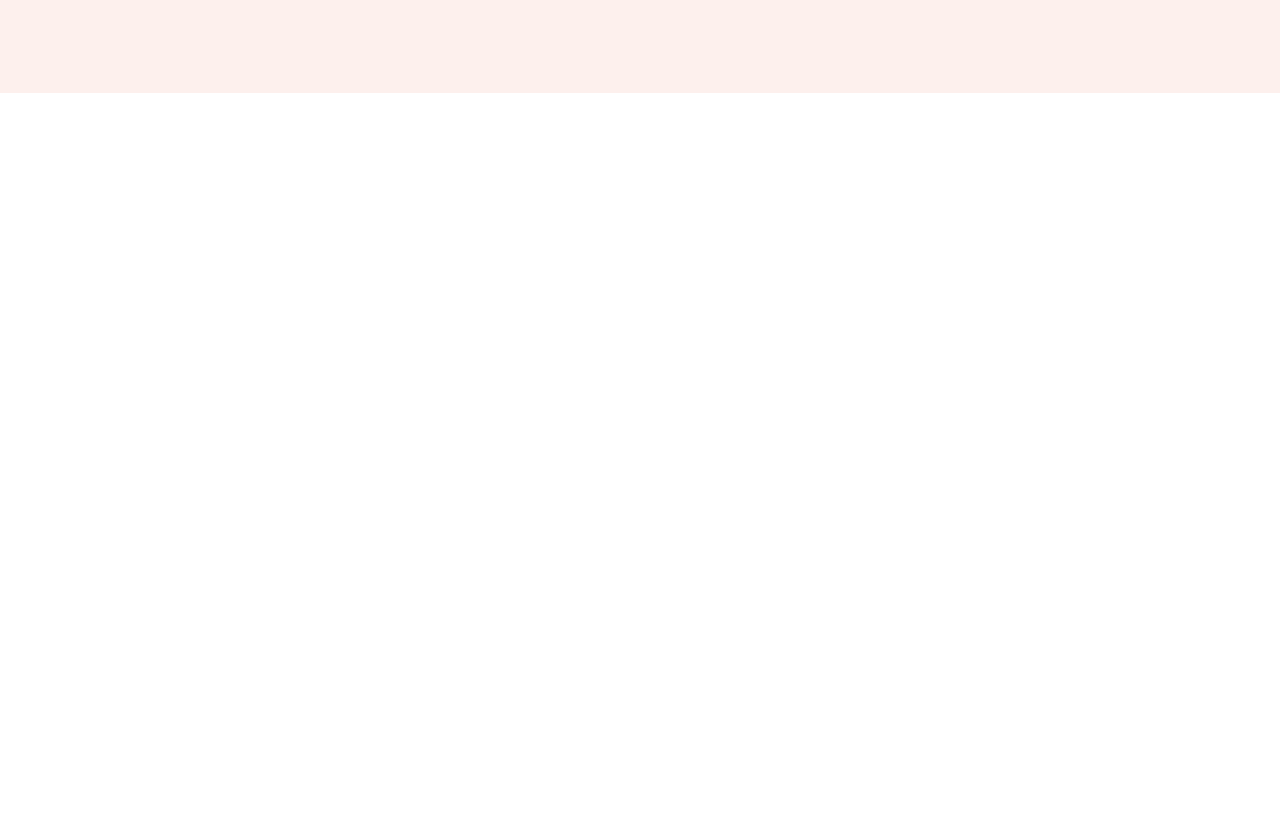
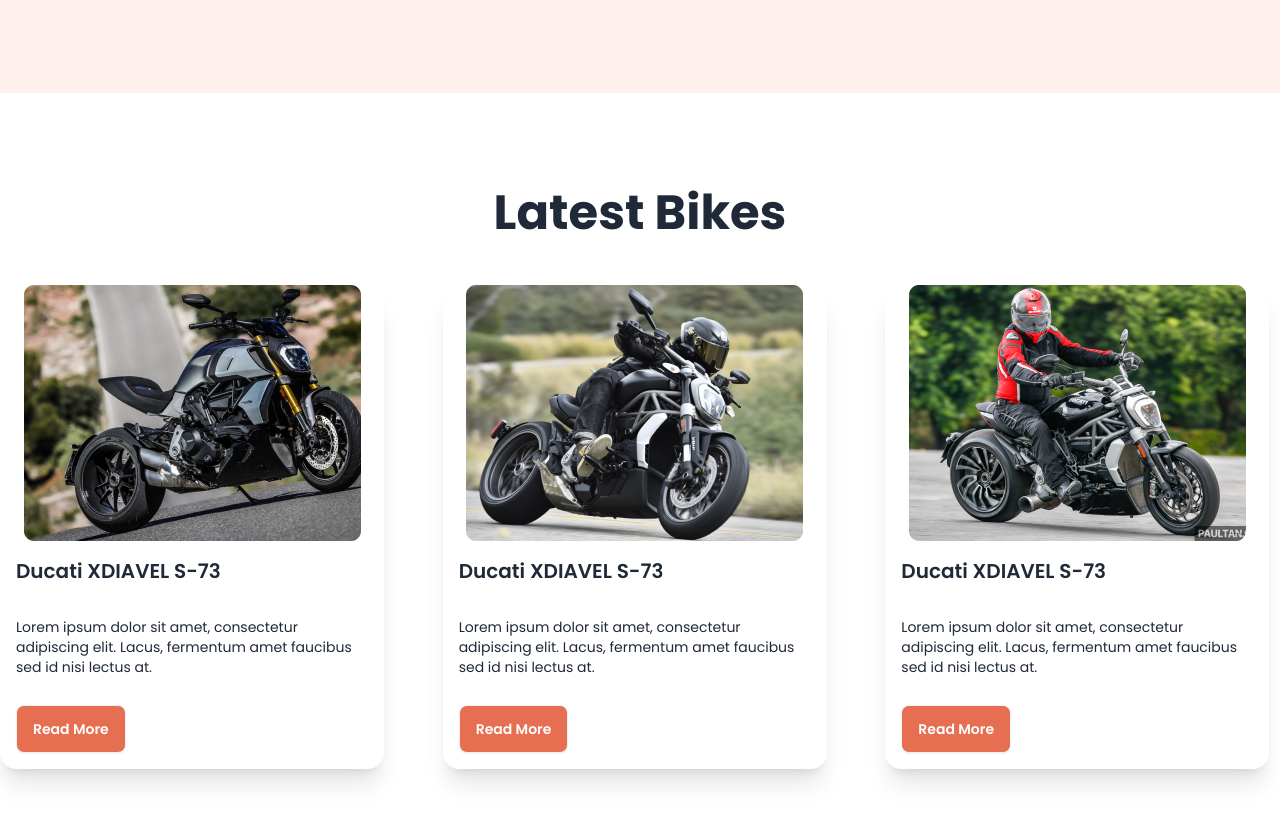
Before and after one commit to sharmin-khan/biker-zone-project, a plain HTML site: page index.html in a window 1280 px wide. Shown: the part 525-1348 px from the top of the page. Before the commit the page ends 800 px from the top, so only its background shows below. Drawn offline with nearby package versions, Linux system fonts and the light colour scheme.

Commit message:
added Latest Bike Section

```diff
--- a/index.html
+++ b/index.html
@@ -141,7 +141,60 @@
         </div>
     </header>
     <!-- Main section -->
-    <main class="md:container mx-auto"></main>
+    <main class="md:container mx-auto">
+        <!-- Latest Bike Section -->
+         <section  class="my-24">
+            <h3 class="text-5xl font-bold text-center mb-12">Latest Bikes</h3>
+            <!-- cards -->
+             <div class="grid grid-cols-1 gap-12 md:grid-cols-2 lg:grid-cols-3">
+                <!-- card 1 -->
+                <div class="card card-compact bg-base-100 w-96 shadow-xl">
+                    <figure>
+                      <img
+                        src="images/others/latest1.png"
+                        alt="" />
+                    </figure>
+                    <div class="card-body space-y-5">
+                      <h2 class="card-title">Ducati XDIAVEL S-73</h2>
+                      <p>Lorem ipsum dolor sit amet, consectetur adipiscing elit. Lacus, fermentum amet faucibus sed id nisi lectus at.</p>
+                      <div class="card-actions">
+                        <button class="btn bg-bike-primary text-white">Read More</button>
+                      </div>
+                    </div>
+                  </div>
+                     <!-- card 2 -->
+                <div class="card card-compact bg-base-100 w-96 shadow-xl">
+                    <figure>
+                      <img
+                        src="images/others/latest2.png"
+                        alt="" />
+                    </figure>
+                    <div class="card-body space-y-5">
+                      <h2 class="card-title">Ducati XDIAVEL S-73</h2>
+                      <p>Lorem ipsum dolor sit amet, consectetur adipiscing elit. Lacus, fermentum amet faucibus sed id nisi lectus at.</p>
+                      <div class="card-actions">
+                        <button class="btn bg-bike-primary text-white">Read More</button>
+                      </div>
+                    </div>
+                  </div>
+                     <!-- card 3 -->
+                <div class="card card-compact bg-base-100 w-96 shadow-xl">
+                    <figure>
+                      <img
+                        src="images/others/latest3.png"
+                        alt="" />
+                    </figure>
+                    <div class="card-body space-y-5">
+                      <h2 class="card-title">Ducati XDIAVEL S-73</h2>
+                      <p>Lorem ipsum dolor sit amet, consectetur adipiscing elit. Lacus, fermentum amet faucibus sed id nisi lectus at.</p>
+                      <div class="card-actions">
+                        <button class="btn bg-bike-primary text-white">Read More</button>
+                      </div>
+                    </div>
+                  </div>
+             </div>
+         </section>
+    </main>
     <!-- Footer section -->
     <footer></footer>
 
```
